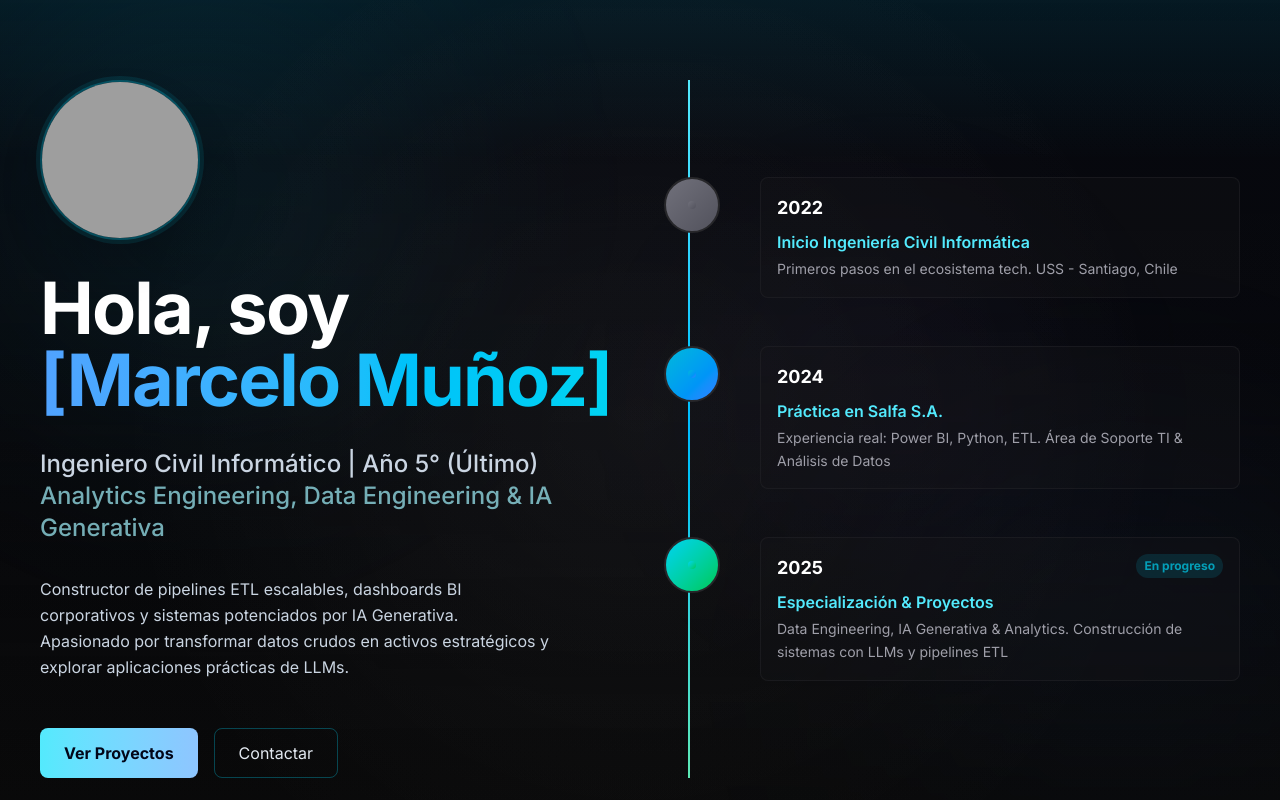
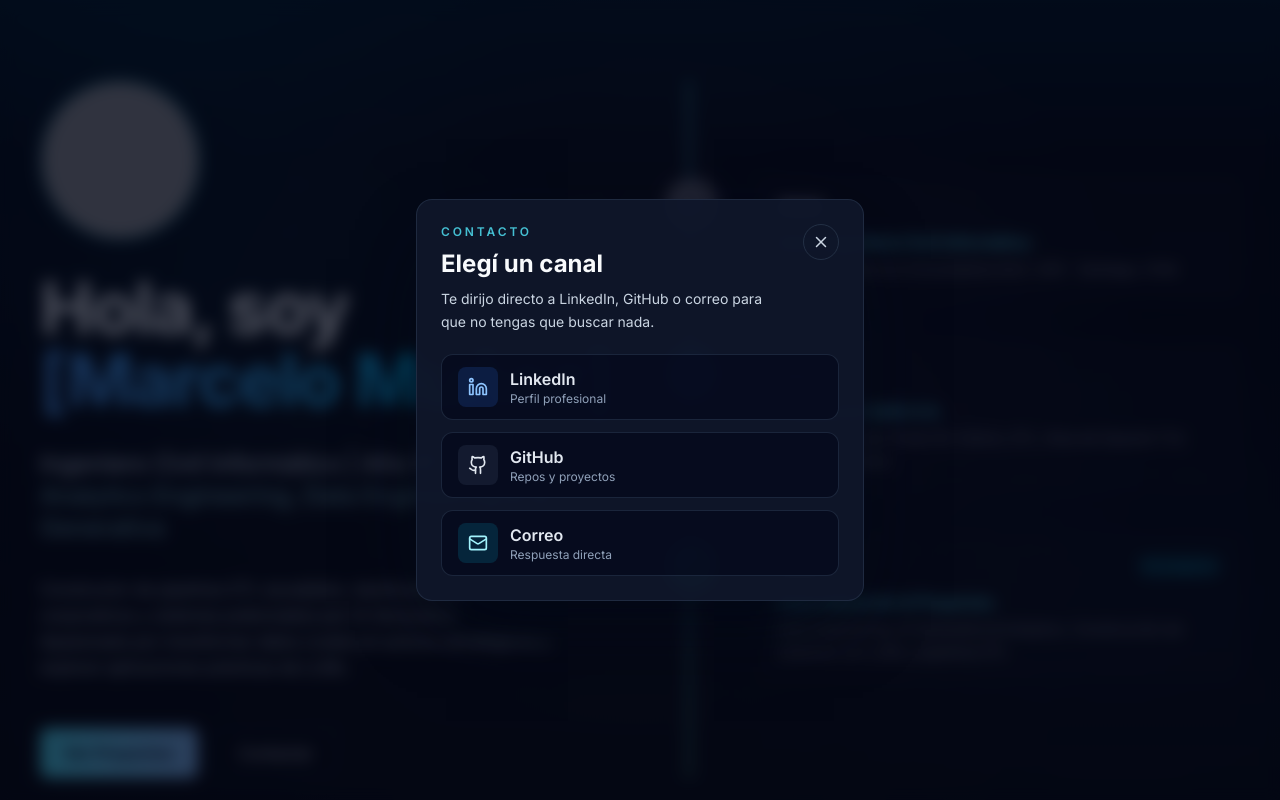
Before and after one commit to BartClo/portafolio-dev, a Next.js app: page / in a window 1280 px wide. Both pictures are taken after a click on the button "Contactar". Shown: the top 800 px of the page. Built offline with nearby package versions, Linux system fonts and the light colour scheme; grey boxes are pictures that could not be loaded.

Commit message:
Fix links Buttom Hero

```diff
--- a/app/globals.css
+++ b/app/globals.css
@@ -55,6 +55,10 @@
 }
 
 @layer base {
+  html {
+    scroll-behavior: smooth;
+  }
+
   * {
     border-color: var(--border);
   }
--- a/components/Hero.tsx
+++ b/components/Hero.tsx
@@ -1,9 +1,13 @@
 "use client";
 
+import { useEffect, useState } from "react";
 import Image from "next/image";
-import { motion } from "framer-motion";
+import { Github, Linkedin, Mail, X } from "lucide-react";
+import { motion, AnimatePresence } from "framer-motion";
 
 export const Hero = () => {
+    const [isContactOpen, setIsContactOpen] = useState(false);
+
     const timeline = [
         {
             year: "2022",
@@ -34,6 +38,27 @@ export const Hero = () => {
             opacity: 1,
             transition: { staggerChildren: 0.2, delayChildren: 0.3 }
         }
+    };
+
+    useEffect(() => {
+        if (!isContactOpen) return;
+
+        const handleKeyDown = (event: KeyboardEvent) => {
+            if (event.key === "Escape") {
+                setIsContactOpen(false);
+            }
+        };
+
+        window.addEventListener("keydown", handleKeyDown);
+
+        return () => window.removeEventListener("keydown", handleKeyDown);
+    }, [isContactOpen]);
+
+    const scrollToProjects = () => {
+        document.getElementById("proyectos-destacados")?.scrollIntoView({
+            behavior: "smooth",
+            block: "start",
+        });
     };
 
     const itemVariants = {
@@ -82,10 +107,18 @@ export const Hero = () => {
                     </p>
 
                     <div className="flex gap-4 pt-4">
-                        <button className="px-6 py-3 rounded-lg bg-gradient-to-r from-cyan-300 to-blue-300 text-slate-950 font-bold hover:from-cyan-200 hover:to-blue-200 transition-colors">
+                        <button
+                            type="button"
+                            onClick={scrollToProjects}
+                            className="px-6 py-3 rounded-lg bg-gradient-to-r from-cyan-300 to-blue-300 text-slate-950 font-bold hover:from-cyan-200 hover:to-blue-200 transition-colors"
+                        >
                             Ver Proyectos
                         </button>
-                        <button className="px-6 py-3 rounded-lg border border-cyan-400/30 text-slate-200 hover:bg-cyan-500/10 hover:border-cyan-300/50 transition-colors">
+                        <button
+                            type="button"
+                            onClick={() => setIsContactOpen(true)}
+                            className="px-6 py-3 rounded-lg border border-cyan-400/30 text-slate-200 hover:bg-cyan-500/10 hover:border-cyan-300/50 transition-colors"
+                        >
                             Contactar
                         </button>
                     </div>
@@ -142,6 +175,97 @@ export const Hero = () => {
                     </div>
                 </motion.div>
             </div>
+
+            <AnimatePresence>
+                {isContactOpen && (
+                    <motion.div
+                        className="fixed inset-0 z-50 flex items-center justify-center bg-slate-950/70 px-4 backdrop-blur-sm"
+                        initial={{ opacity: 0 }}
+                        animate={{ opacity: 1 }}
+                        exit={{ opacity: 0 }}
+                        onClick={() => setIsContactOpen(false)}
+                    >
+                        <motion.div
+                            role="dialog"
+                            aria-modal="true"
+                            aria-labelledby="contact-dialog-title"
+                            initial={{ opacity: 0, y: 16, scale: 0.96 }}
+                            animate={{ opacity: 1, y: 0, scale: 1 }}
+                            exit={{ opacity: 0, y: 12, scale: 0.98 }}
+                            transition={{ duration: 0.2 }}
+                            onClick={(event) => event.stopPropagation()}
+                            className="w-full max-w-md rounded-2xl border border-slate-700/50 bg-slate-900/95 p-6 shadow-[0_30px_80px_-30px_rgba(2,8,23,0.95)]"
+                        >
+                            <div className="mb-5 flex items-start justify-between gap-4">
+                                <div>
+                                    <p className="text-xs font-semibold uppercase tracking-[0.24em] text-cyan-300/80">
+                                        Contacto
+                                    </p>
+                                    <h3 id="contact-dialog-title" className="mt-2 text-2xl font-bold text-slate-50">
+                                        Elegí un canal
+                                    </h3>
+                                    <p className="mt-2 text-sm leading-relaxed text-slate-300">
+                                        Te dirijo directo a LinkedIn, GitHub o correo para que no tengas que buscar nada.
+                                    </p>
+                                </div>
+                                <button
+                                    type="button"
+                                    onClick={() => setIsContactOpen(false)}
+                                    className="rounded-full border border-slate-700/60 p-2 text-slate-300 transition-colors hover:border-cyan-400/40 hover:text-cyan-200"
+                                    aria-label="Cerrar contacto"
+                                >
+                                    <X size={18} />
+                                </button>
+                            </div>
+
+                            <div className="grid gap-3">
+                                <a
+                                    href="https://www.linkedin.com/in/marcelo-mu%C3%B1oz-pe%C3%B1a/"
+                                    target="_blank"
+                                    rel="noopener noreferrer"
+                                    className="flex items-center gap-3 rounded-xl border border-slate-700/50 bg-slate-950/60 px-4 py-3 text-slate-200 transition-all hover:border-blue-400/40 hover:bg-blue-500/10 hover:text-white"
+                                >
+                                    <span className="flex h-10 w-10 items-center justify-center rounded-lg bg-blue-500/15 text-blue-300">
+                                        <Linkedin size={20} />
+                                    </span>
+                                    <span className="flex flex-col">
+                                        <span className="font-semibold">LinkedIn</span>
+                                        <span className="text-xs text-slate-400">Perfil profesional</span>
+                                    </span>
+                                </a>
+
+                                <a
+                                    href="https://github.com/BartClo"
+                                    target="_blank"
+                                    rel="noopener noreferrer"
+                                    className="flex items-center gap-3 rounded-xl border border-slate-700/50 bg-slate-950/60 px-4 py-3 text-slate-200 transition-all hover:border-slate-500/50 hover:bg-slate-800/70 hover:text-white"
+                                >
+                                    <span className="flex h-10 w-10 items-center justify-center rounded-lg bg-slate-500/15 text-slate-200">
+                                        <Github size={20} />
+                                    </span>
+                                    <span className="flex flex-col">
+                                        <span className="font-semibold">GitHub</span>
+                                        <span className="text-xs text-slate-400">Repos y proyectos</span>
+                                    </span>
+                                </a>
+
+                                <a
+                                    href="mailto:marcelomunozp09@gmail.com"
+                                    className="flex items-center gap-3 rounded-xl border border-slate-700/50 bg-slate-950/60 px-4 py-3 text-slate-200 transition-all hover:border-cyan-400/40 hover:bg-cyan-500/10 hover:text-white"
+                                >
+                                    <span className="flex h-10 w-10 items-center justify-center rounded-lg bg-cyan-500/15 text-cyan-200">
+                                        <Mail size={20} />
+                                    </span>
+                                    <span className="flex flex-col">
+                                        <span className="font-semibold">Correo</span>
+                                        <span className="text-xs text-slate-400">Respuesta directa</span>
+                                    </span>
+                                </a>
+                            </div>
+                        </motion.div>
+                    </motion.div>
+                )}
+            </AnimatePresence>
         </section>
     );
 };
--- a/components/Projects.tsx
+++ b/components/Projects.tsx
@@ -41,7 +41,7 @@ export const Projects = () => {
     };
 
     return (
-        <section className="py-24 px-4 md:px-10 bg-slate-950/62 backdrop-blur-md border-t border-slate-700/30">
+        <section id="proyectos-destacados" className="py-24 px-4 md:px-10 bg-slate-950/62 backdrop-blur-md border-t border-slate-700/30 scroll-mt-24">
             <div className="max-w-7xl mx-auto">
                 <motion.h2
                     initial={{ opacity: 0, x: -50 }}
```
